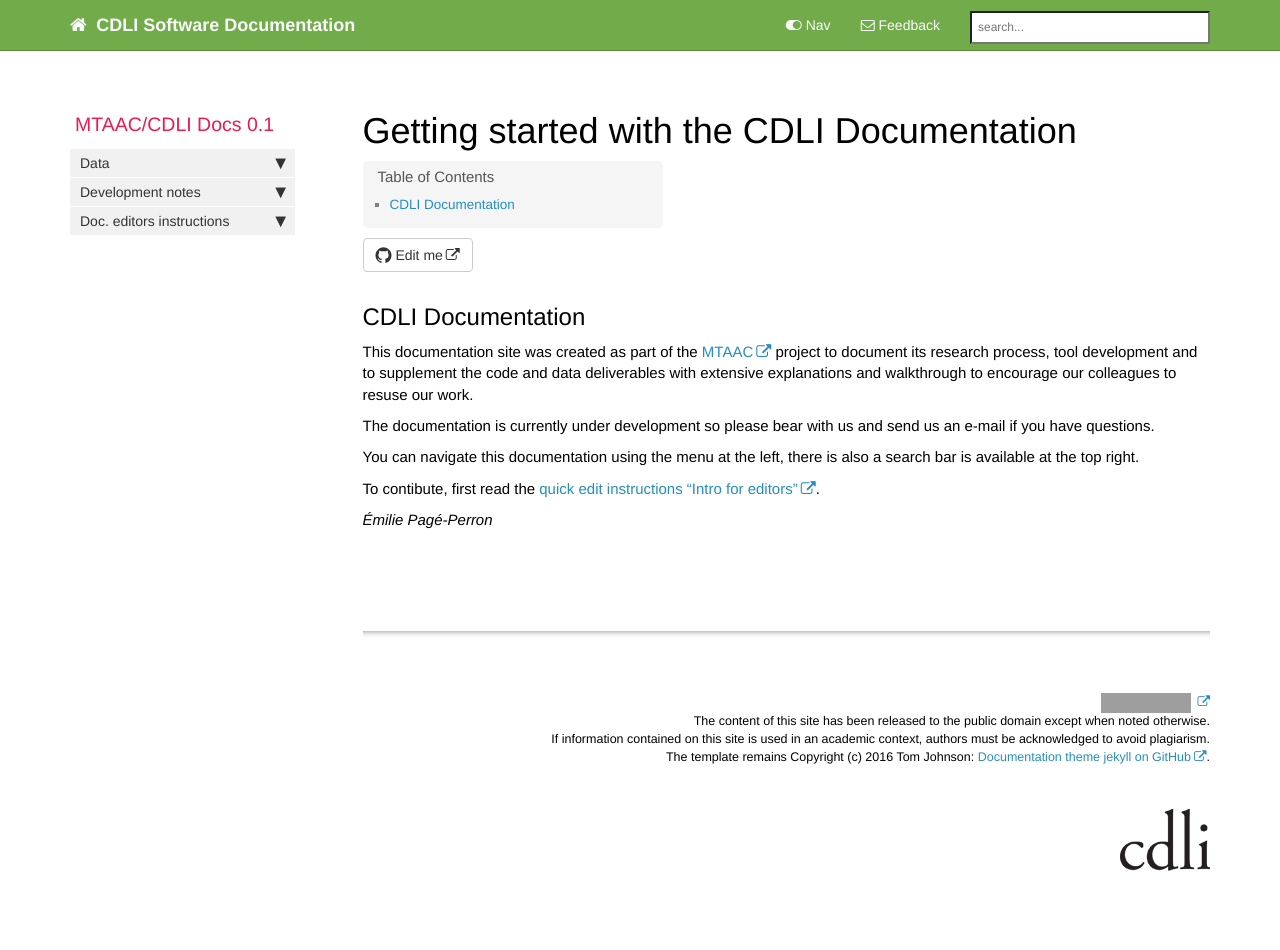
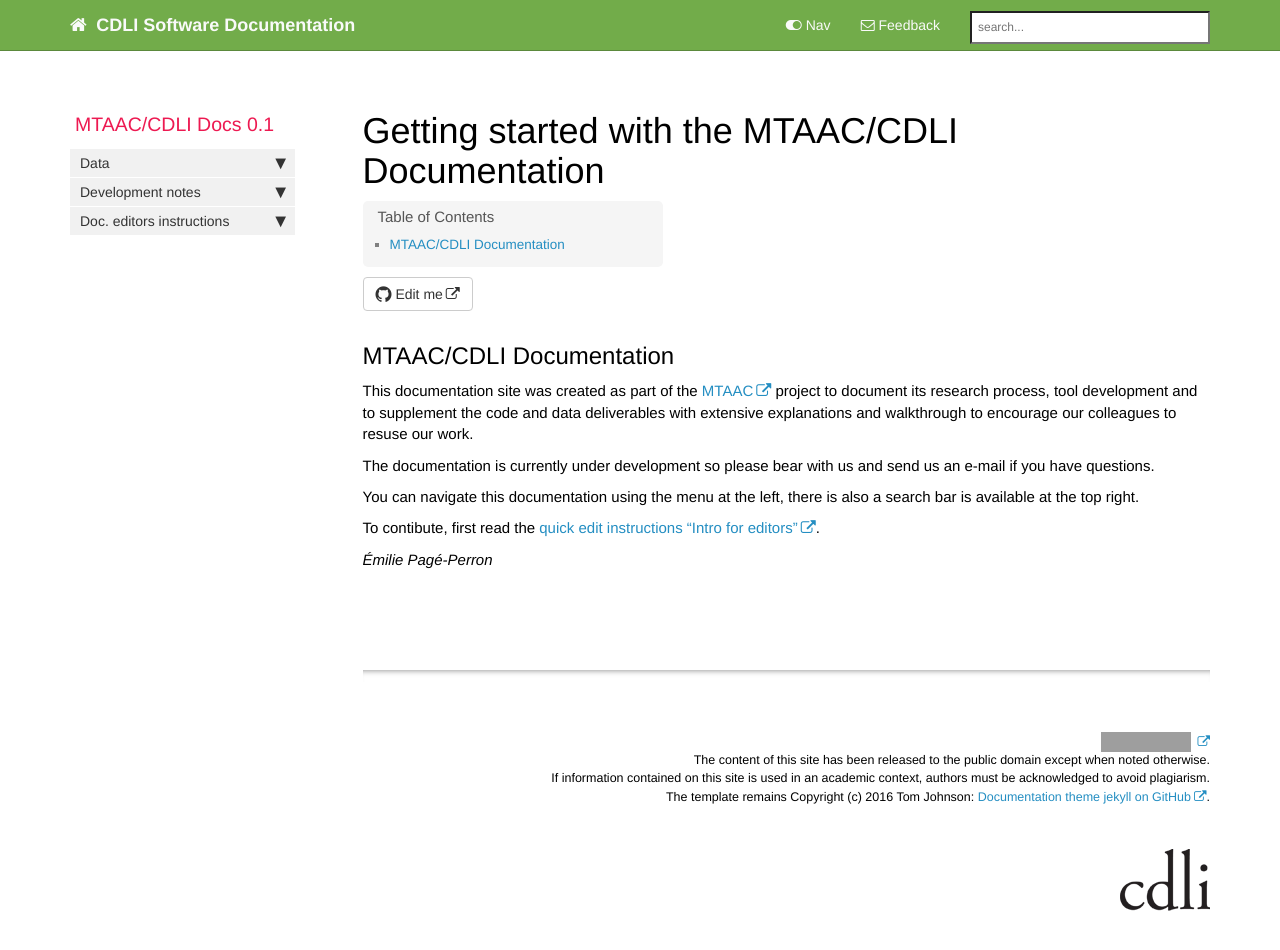
Before and after one commit to fbab/cdli-gh.github.io, a Jekyll site: the page built from index.md, in a window 1280 px wide and 985 px high. Shown: the top 950 px of the window. Built offline with Jekyll 4.4.1, drawn with Linux system fonts in a browser that asks for light colours; nearby versions of some CDN libraries; comment, search, counter and statistics services are not loaded; grey boxes are pictures that could not be loaded.

Commit message:
Update index.md

```diff
--- a/index.md
+++ b/index.md
@@ -1,12 +1,11 @@
 ---
-title: Getting started with the CDLI Documentation
-keywords:
+title: Getting started with the MTAAC/CDLI Documentation
 tags:
 sidebar: home_sidebar
 permalink: index.html
 summary:
 ---
-## CDLI Documentation
+## MTAAC/CDLI Documentation
 This documentation site was created as part of the [MTAAC](https://cdli-gh.github.io/mtaac/) project to document its research process, tool development and to supplement the code and data deliverables with extensive explanations and walkthrough to encourage our colleagues to resuse our work.
 
 The documentation is currently under development so please bear with us and send us an e-mail if you have questions.
```
